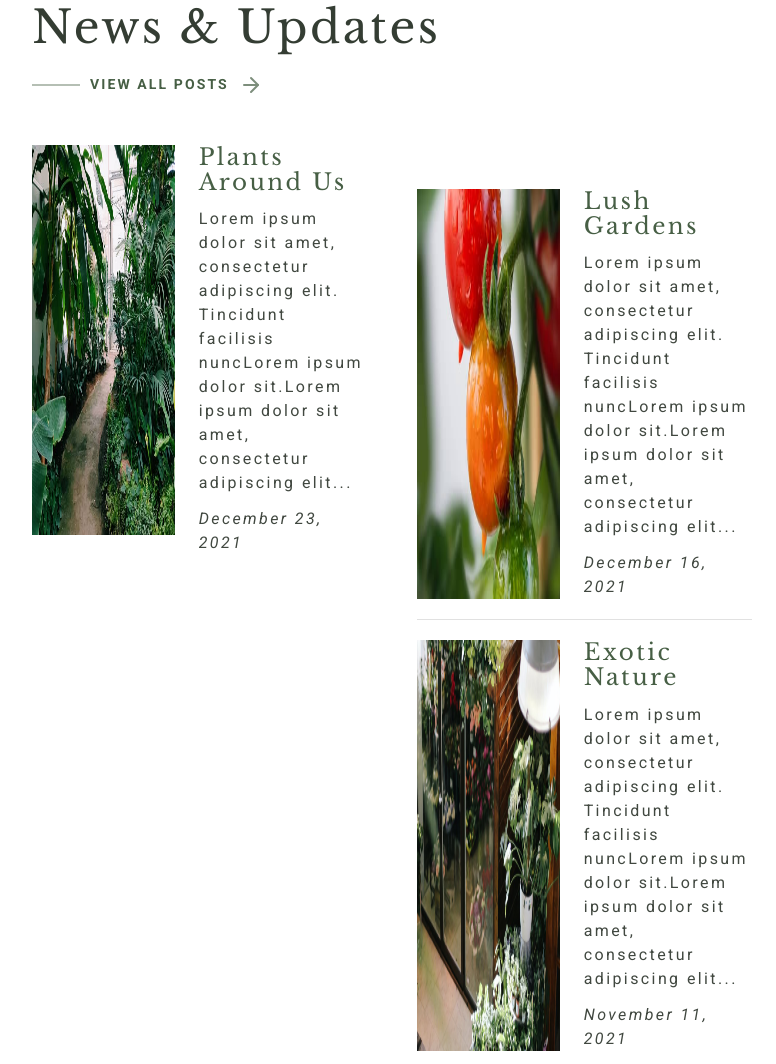
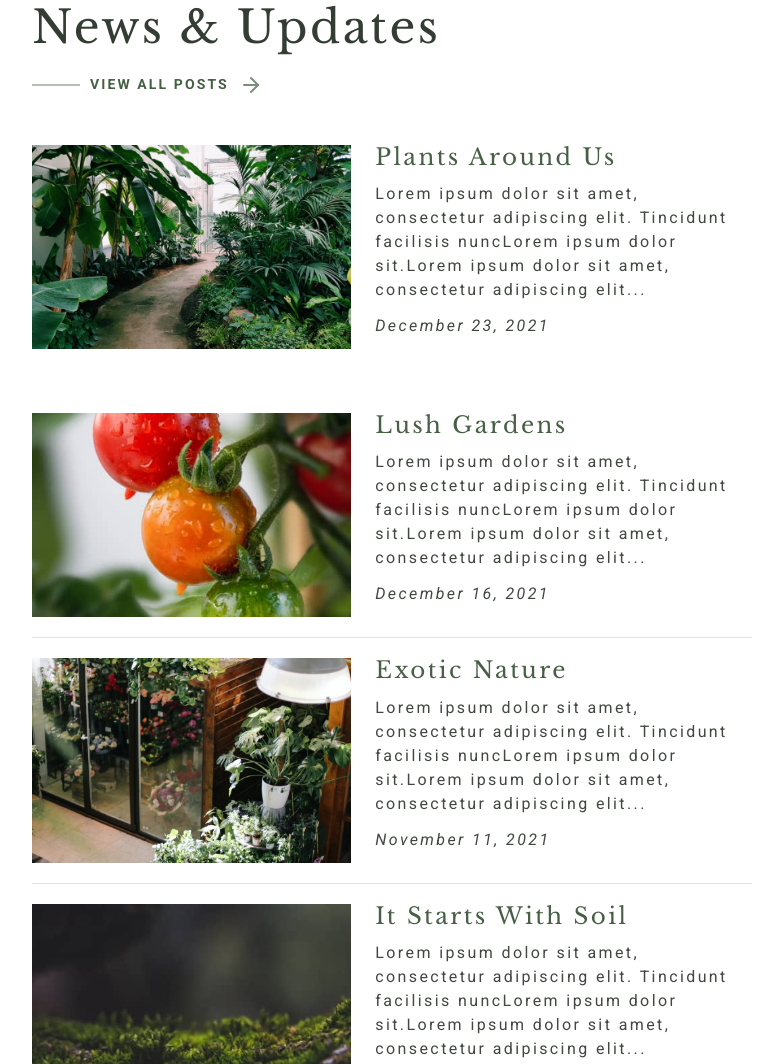
Before and after one commit to Tinkkid/Jardin-adaptive, a website: page index.html in a window 1280 px wide. Shown: the part 2556-3620 px from the top of the page, without its empty margins (248-1024 px from the left). Drawn offline with nearby package versions, Linux system fonts and the light colour scheme.

Commit message:
changed _post.scss for desk

```diff
--- a/sass/components/_posts.scss
+++ b/sass/components/_posts.scss
@@ -70,10 +70,12 @@
 }
 
 .post {
-  display: flex;
+  @include desk {
+    display: flex;
   flex-wrap: nowrap;
   gap: 50px;
   justify-content: center;
+  }
 }
 
 .post__articles-primary {
```
Also changed, not shown: css/main.css, css/main.min.css, 2 other files.
